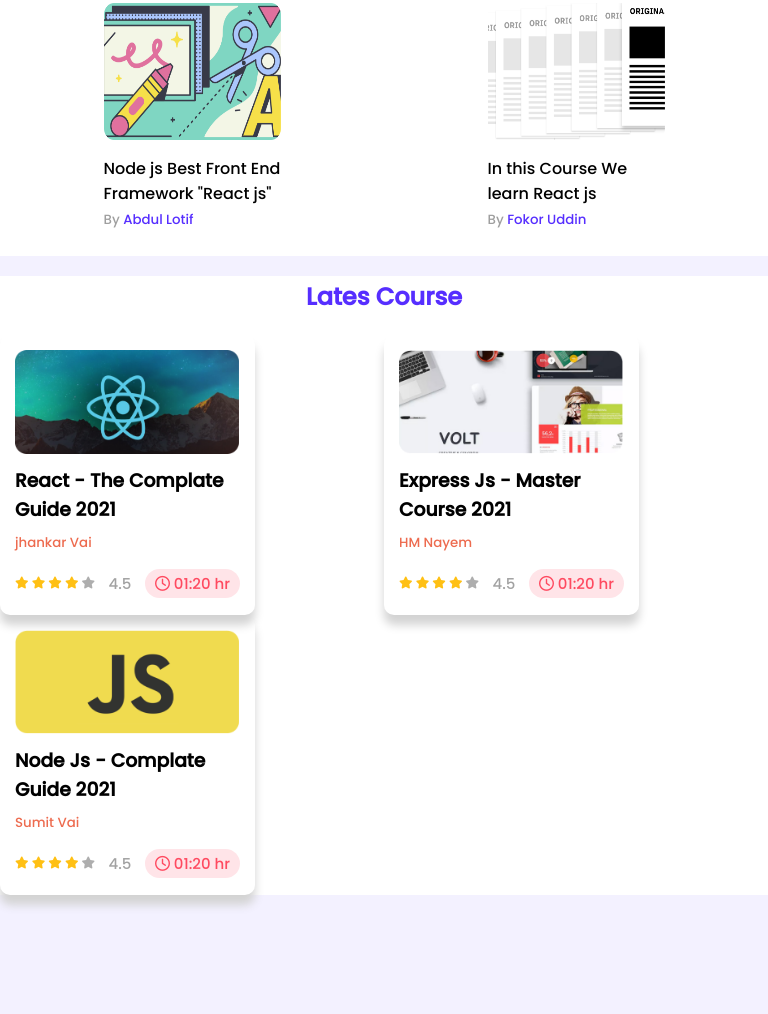
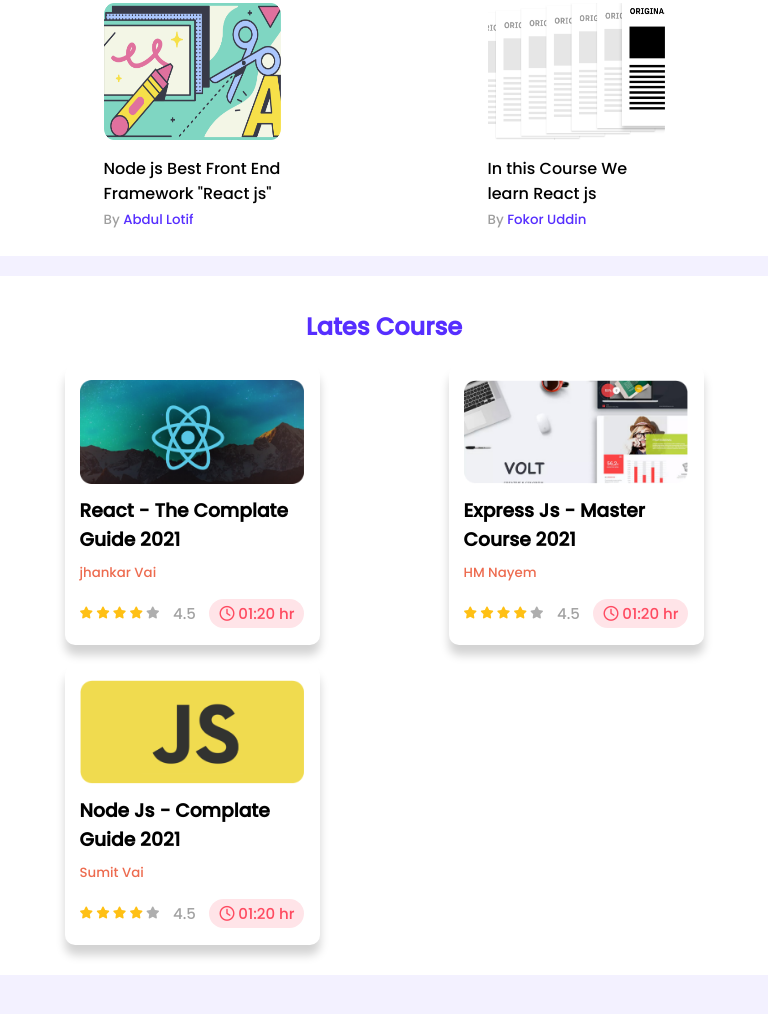
Before and after one commit to MedulHasan/leader-board-css3, a plain HTML site: page index.html in a window 768 px wide. Shown: the part 962-1976 px from the top of the page. Before the commit the page ends 1897 px from the top, so only its background shows below. Drawn offline with Linux system fonts and the light colour scheme.

Commit message:
responsive edited

```diff
--- a/styles/style.css
+++ b/styles/style.css
@@ -275,11 +275,16 @@ hr {
 }
 
 @media only screen and (min-width: 688px) and (max-width: 992px) {
+    #course-cont {
+        padding: 30px 0;
+    }
     #course-cont h2 {
         text-align: center;
     }
     .courses {
         display: grid;
         grid-template-columns: repeat(2, 1fr);
+        justify-items: center;
+        grid-row-gap: 20px;
     }
 }
```
